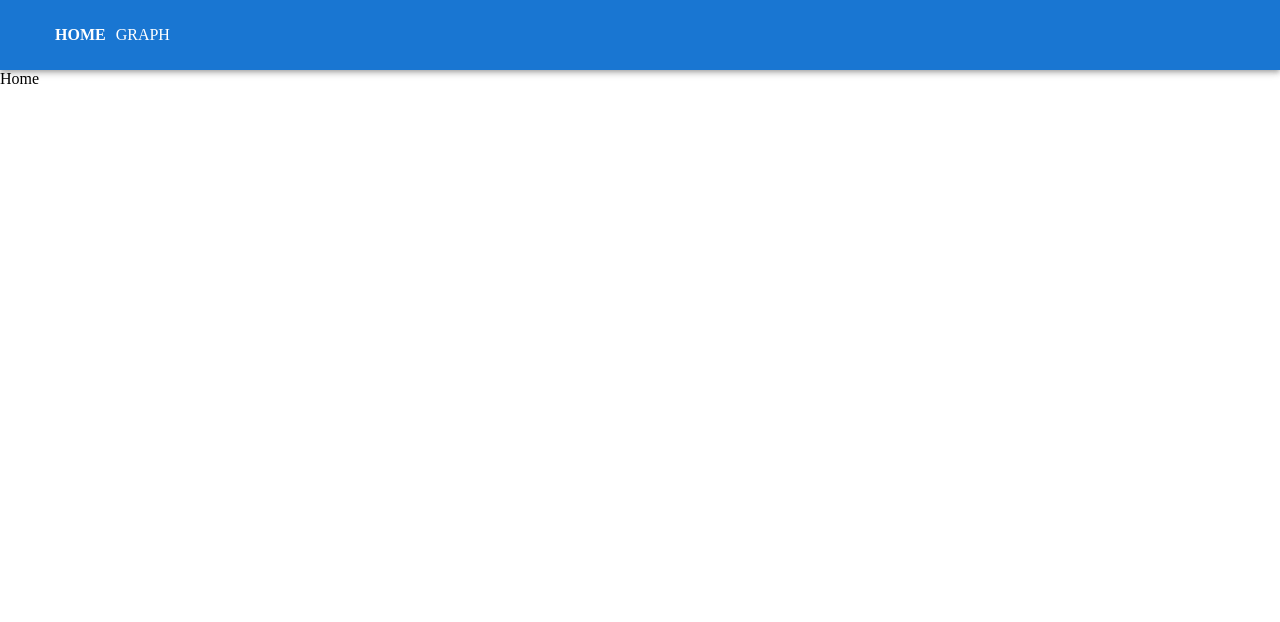
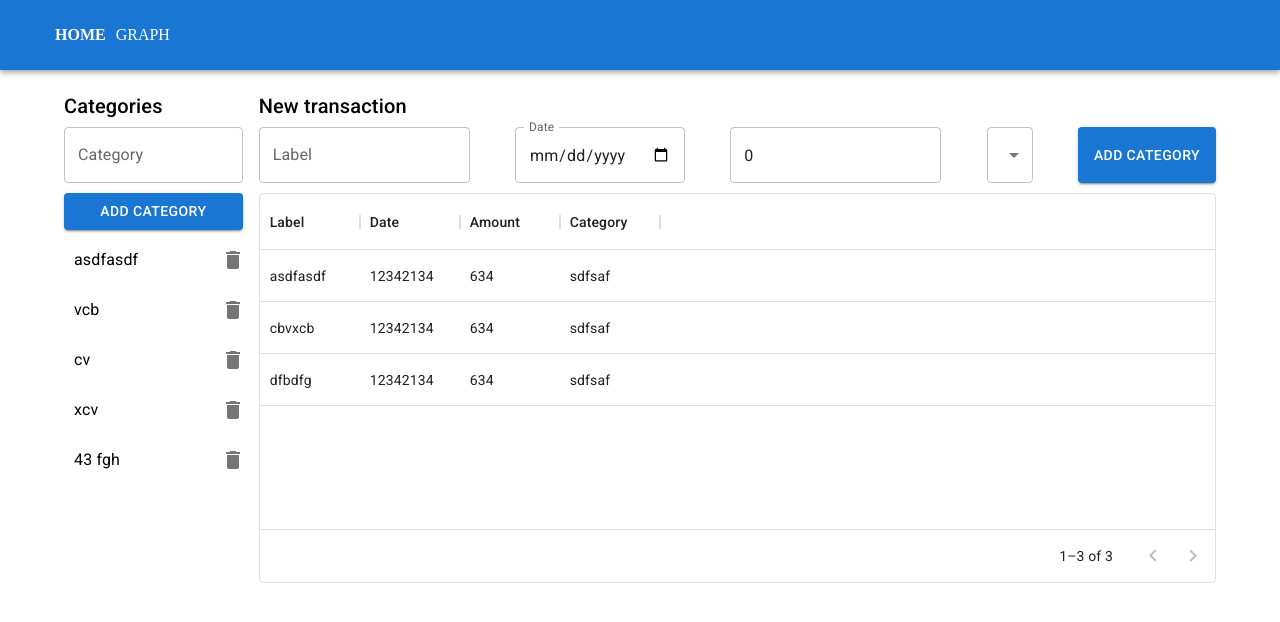
Before and after one commit to AndrewKrinjovnick/incode, a React (Create React App) app: page / in a window 1280 px wide. Shown: the top 622 px of the page. Built offline with nearby package versions, Linux system fonts and the light colour scheme.

Commit message:
Implemented home page interface

```diff
--- a/package.json
+++ b/package.json
@@ -3,12 +3,14 @@
   "version": "0.1.0",
   "private": true,
   "dependencies": {
+    "@date-io/luxon": "^2.13.1",
     "@emotion/react": "^11.8.1",
     "@emotion/styled": "^11.8.1",
     "@mui/icons-material": "^5.4.2",
     "@mui/material": "^5.4.3",
     "@mui/styles": "^5.4.2",
     "@mui/system": "^5.4.3",
+    "@mui/x-data-grid": "^5.5.1",
     "@testing-library/jest-dom": "^5.16.2",
     "@testing-library/react": "^12.1.3",
     "@testing-library/user-event": "^13.5.0",
--- /dev/null
+++ b/src/components/AddCategoryButton/AddCategoryButton.tsx
@@ -0,0 +1,43 @@
+import React, { FC, useState } from "react";
+import { Button, TextField, Typography } from "@mui/material";
+import { createStyles, makeStyles } from "@mui/styles";
+import { Box } from "@mui/system";
+
+const useStyles = makeStyles(() =>
+  createStyles({
+    categoryInput: {
+      width: "100%",
+      margin: "5px 0 10px!important",
+    },
+  })
+);
+
+const AddCategoryButton: FC = () => {
+  const classes = useStyles();
+  const [category, setCategory] = useState<string>("");
+
+  const setСategoryName = (evt: React.ChangeEvent<HTMLInputElement>) => {
+    const { value } = evt.target;
+    setCategory(value);
+  };
+
+  return (
+    <Box>
+      <Typography variant="h6" component="h6">
+        Categories
+      </Typography>
+      <TextField
+        label="Category"
+        variant="outlined"
+        className={classes.categoryInput}
+        value={category}
+        onChange={setСategoryName}
+      />
+      <Button variant="contained" fullWidth>
+        Add category
+      </Button>
+    </Box>
+  );
+};
+
+export default AddCategoryButton;
--- /dev/null
+++ b/src/components/CategoryList/CategoryList.tsx
@@ -0,0 +1,44 @@
+import React, { FC } from "react";
+import DeleteIcon from "@mui/icons-material/Delete";
+import { IconButton, Typography } from "@mui/material";
+import { createStyles, makeStyles } from "@mui/styles";
+import { AddCategoryButton } from "..";
+
+const data = [
+  { label: "asdfasdf" },
+  { label: "vcb" },
+  { label: "cv" },
+  { label: "xcv" },
+  { label: "43 fgh" },
+];
+
+const useStyles = makeStyles(() =>
+  createStyles({
+    container: {
+      display: "flex",
+      justifyContent: "space-between",
+      alignItems: "center",
+      width: "100%",
+      padding: "10px 10px 0",
+    },
+  })
+);
+
+const CategoryList: FC = () => {
+  const classes = useStyles();
+  return (
+    <>
+      <AddCategoryButton />
+      {data.map((category) => (
+        <div key={category.label} className={classes.container}>
+          <Typography>{category.label}</Typography>
+          <IconButton aria-label="delete">
+            <DeleteIcon />
+          </IconButton>
+        </div>
+      ))}
+    </>
+  );
+};
+
+export default CategoryList;
--- /dev/null
+++ b/src/components/TransactionForm/TransactionForm.tsx
@@ -0,0 +1,71 @@
+import React, { FC, useState } from "react";
+import {
+  Button,
+  FormControl,
+  TextField,
+  Typography,
+  Select,
+  MenuItem,
+} from "@mui/material";
+import { Box } from "@mui/system";
+import { createStyles, makeStyles } from "@mui/styles";
+
+const useStyles = makeStyles(() =>
+  createStyles({
+    formWrapper: {
+      width: "100%",
+    },
+    container: {
+      display: "flex",
+      justifyContent: "space-between",
+      width: "100%",
+      padding: "5px 0 10px",
+    },
+  })
+);
+
+const data = [{ label: "234" }, { label: "vbc" }, { label: "fghf" }];
+
+const TransactionForm: FC = () => {
+  const classes = useStyles();
+  const [label, setLabel] = useState<string>("");
+
+  const setLabelHandler = (evt: React.ChangeEvent<HTMLInputElement>) => {
+    const { value } = evt.target;
+    setLabel(value);
+  };
+
+  return (
+    <FormControl className={classes.formWrapper}>
+      <Typography variant="h6" component="h6">
+        New transaction
+      </Typography>
+      <Box margin="normal" className={classes.container}>
+        <TextField
+          label="Label"
+          variant="outlined"
+          value={label}
+          onChange={setLabelHandler}
+        />
+        <TextField
+          label="Date"
+          type="date"
+          InputLabelProps={{
+            shrink: true,
+          }}
+        />
+        <TextField variant="outlined" type="number" defaultValue={0} />
+        <Select label={data[0].label}>
+          {data.map((item) => (
+            <MenuItem value={item.label} key={item.label}>
+              {item.label}
+            </MenuItem>
+          ))}
+        </Select>
+        <Button variant="contained">Add category</Button>
+      </Box>
+    </FormControl>
+  );
+};
+
+export default TransactionForm;
--- a/src/components/index.tsx
+++ b/src/components/index.tsx
@@ -1,3 +1,6 @@
 export { default as AppRouter } from "./AppRouter/AppRouter";
 export { default as ErrorBoundary } from "./ErrorBoundary/ErrorBoundary";
 export { default as MainHeader } from "./MainHeader/MainHeader";
+export { default as CategoryList } from "./CategoryList/CategoryList";
+export { default as AddCategoryButton } from "./AddCategoryButton/AddCategoryButton";
+export { default as TransactionForm } from "./TransactionForm/TransactionForm";
--- /dev/null
+++ b/src/data/columns.ts
@@ -0,0 +1,11 @@
+import { GridColDef } from "@mui/x-data-grid";
+
+export const columnsForTransactionTable: GridColDef[] = [
+  { field: "label", headerName: "Label" },
+  { field: "date", headerName: "Date" },
+  { field: "amount", headerName: "Amount" },
+  {
+    field: "category",
+    headerName: "Category",
+  },
+];
--- a/src/pages/Home/Home.tsx
+++ b/src/pages/Home/Home.tsx
@@ -1,7 +1,64 @@
+import { Container, Grid } from "@mui/material";
+import { createStyles, makeStyles } from "@mui/styles";
 import React from "react";
+import { DataGrid } from "@mui/x-data-grid";
+import { CategoryList, TransactionForm } from "../../components";
+import { columnsForTransactionTable } from "../../data/columns";
+
+const useStyles = makeStyles(() =>
+  createStyles({
+    container: {
+      padding: "20px 0 20px",
+    },
+  })
+);
+
+const data = [
+  {
+    id: "1",
+    label: "asdfasdf",
+    date: 12342134,
+    amount: 634,
+    category: "sdfsaf",
+  },
+  {
+    id: "2",
+    label: "cbvxcb",
+    date: 12342134,
+    amount: 634,
+    category: "sdfsaf",
+  },
+  {
+    id: "3",
+    label: "dfbdfg",
+    date: 12342134,
+    amount: 634,
+    category: "sdfsaf",
+  },
+];
 
 const Home = () => {
-  return <div>Home</div>;
+  const classes = useStyles();
+  return (
+    <main className={classes.container}>
+      <Container>
+        <Grid container spacing={2}>
+          <Grid item xs={2}>
+            <CategoryList />
+          </Grid>
+          <Grid item xs={10}>
+            <TransactionForm />
+            <DataGrid
+              rows={data}
+              columns={columnsForTransactionTable}
+              pageSize={5}
+              rowsPerPageOptions={[5]}
+            />
+          </Grid>
+        </Grid>
+      </Container>
+    </main>
+  );
 };
 
 export default Home;
```
Also changed, not shown: 2 other files (tests, documents, lock files or other folders).
